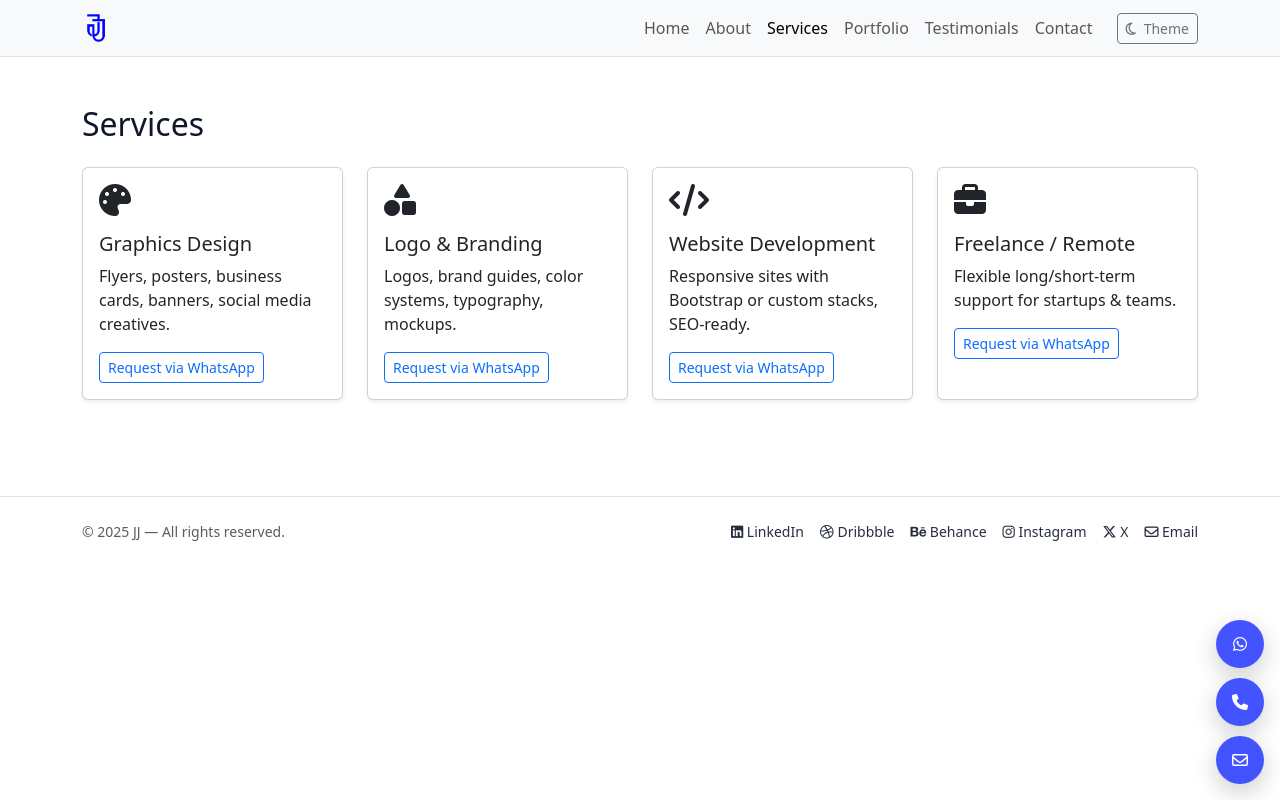
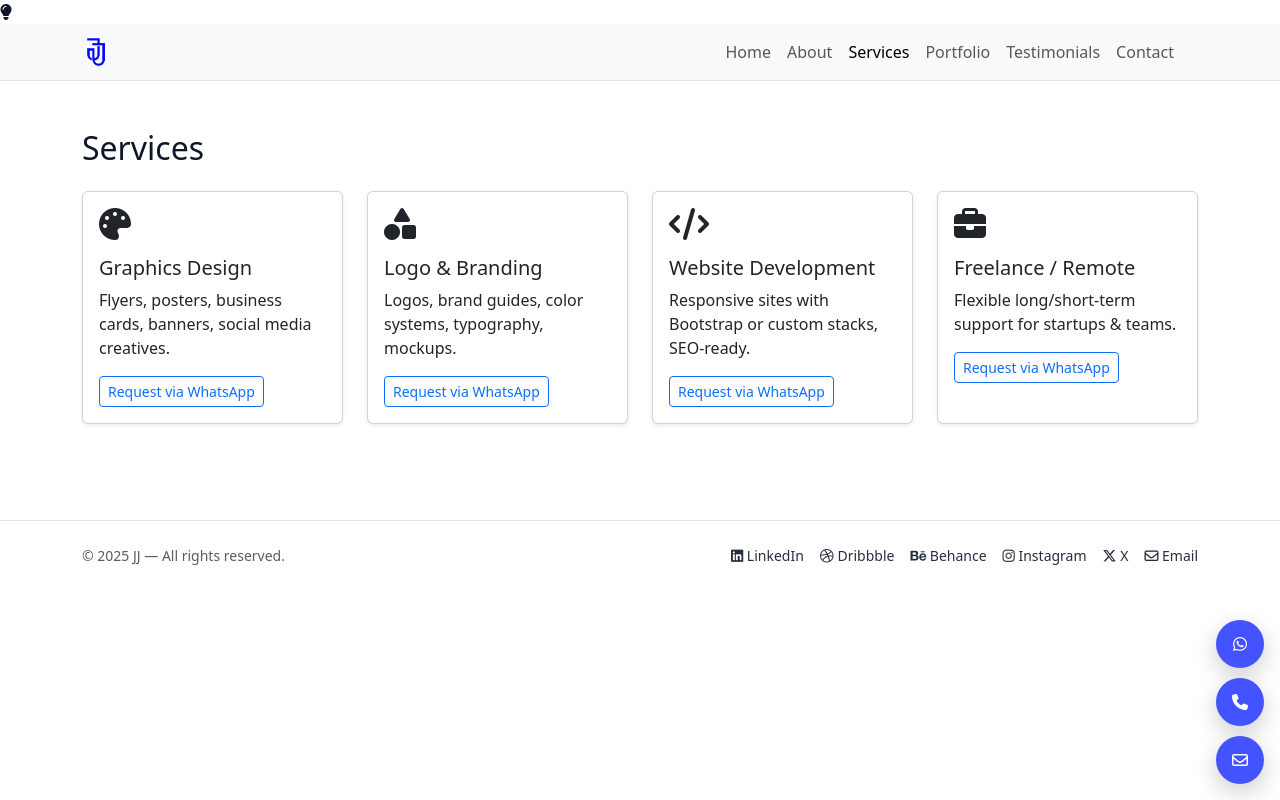
Before and after one commit to MyNameIsJJ-001/Portfolio, a plain HTML site: page services.html in a window 1280 px wide. Drawn offline with nearby package versions, Linux system fonts and the light colour scheme.

Commit message:
Update services.html

```diff
--- a/services.html
+++ b/services.html
@@ -39,6 +39,13 @@
   <img src="assets/img/logo.png" alt="JJ logo" width="64" height="64">
 </div>
 
+<!-- Bulb Toggle for Dark/Light Mode -->
+<div id="bulb-toggle">
+  <div class="rope"></div>
+  <i class="fa-solid fa-lightbulb"></i>
+</div>
+
+
 <!-- Scroll Progress Bar -->
 <div id="scroll-progress"></div>
 
@@ -65,9 +72,9 @@
       </ul>
       <div class="ms-lg-3">
         <!-- Dark/Light toggle button -->
-        <button class="btn btn-outline-secondary btn-sm" id="themeToggle" aria-label="Toggle theme">
+        <!-- <button class="btn btn-outline-secondary btn-sm" id="themeToggle" aria-label="Toggle theme">
           <i class="fa-regular fa-moon me-1"></i> Theme
-        </button>
+        </button> -->
       </div>
     </div>
   </div>
```
